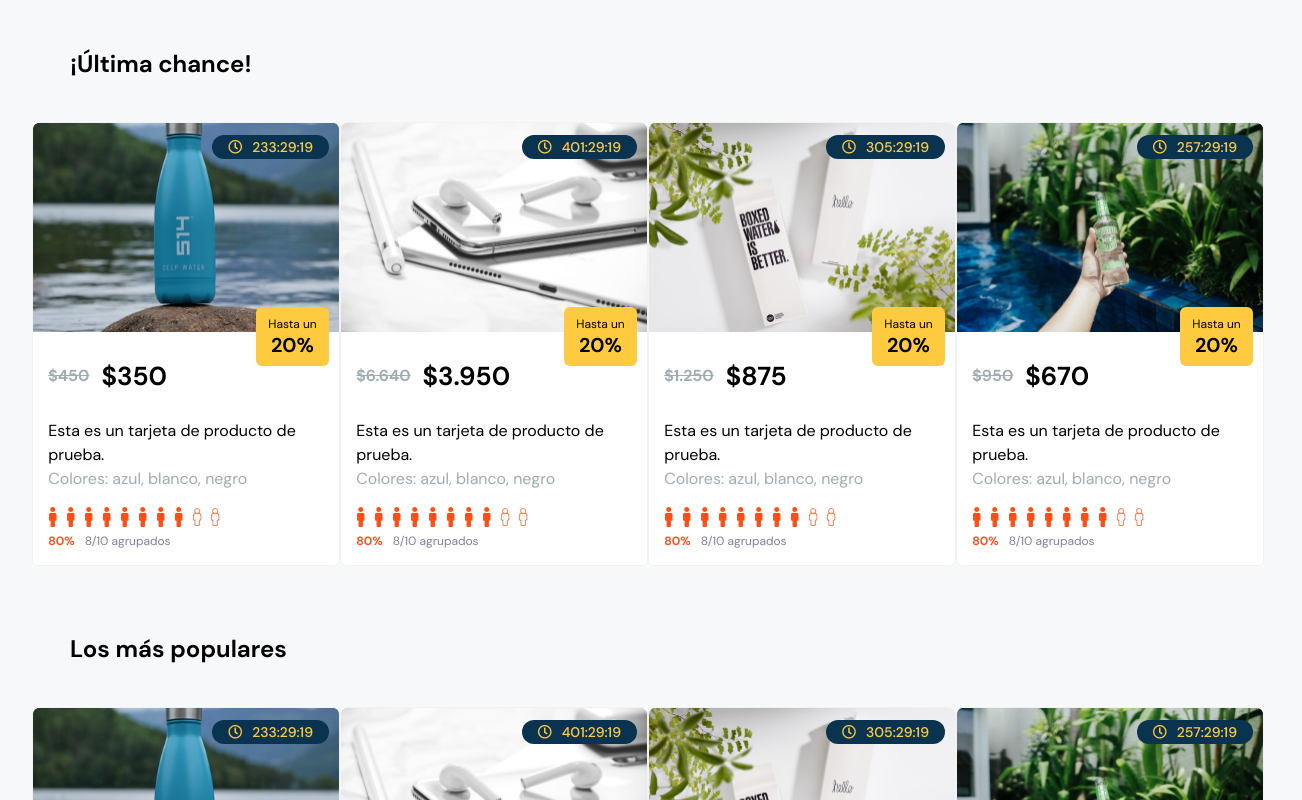
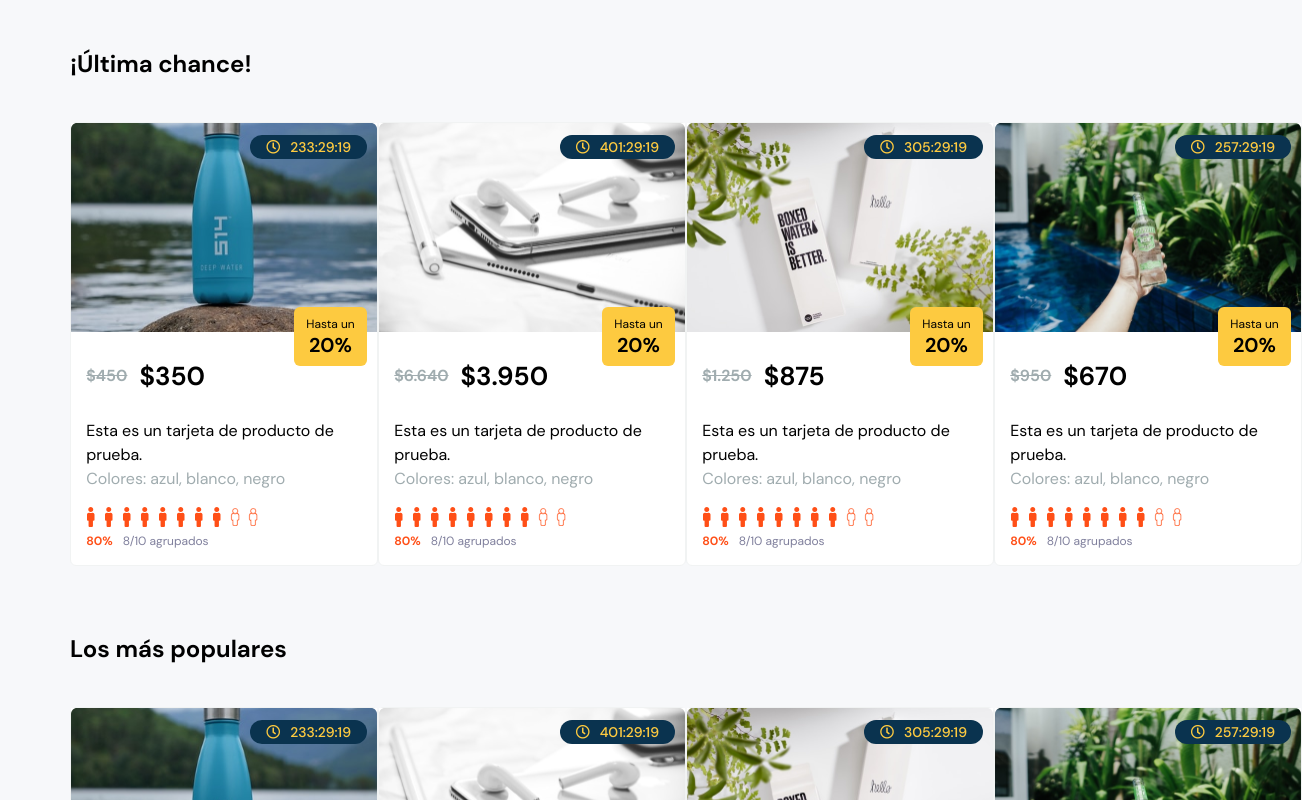
Before and after one commit to hjgonzalez06/cg-app, a React (Create React App) app: page / in a window 1280 px wide. Shown: the part 420-1220 px from the top of the page, 1302 px wide, since content can reach past the window. Built offline with nearby package versions, Linux system fonts and the light colour scheme.

Commit message:
Modify some Product List & Card styles

```diff
--- a/src/components/ProductCard/styles.module.scss
+++ b/src/components/ProductCard/styles.module.scss
@@ -3,6 +3,7 @@
   background-color: #FFFFFF;
   border: 1px solid #F1F3F3;
   border-radius: 6px;
+  margin: auto;
 }
 
 .imgContainer {
--- a/src/components/ProductListContainer/styles.module.scss
+++ b/src/components/ProductListContainer/styles.module.scss
@@ -1,7 +1,4 @@
 .productList {
   display: flex;
-  flex-direction: row;
-  justify-content: space-around;
-  width: 95%;
-  margin: 0 auto 75px auto;
+  margin: 0 0 75px 70px;
 }
```
